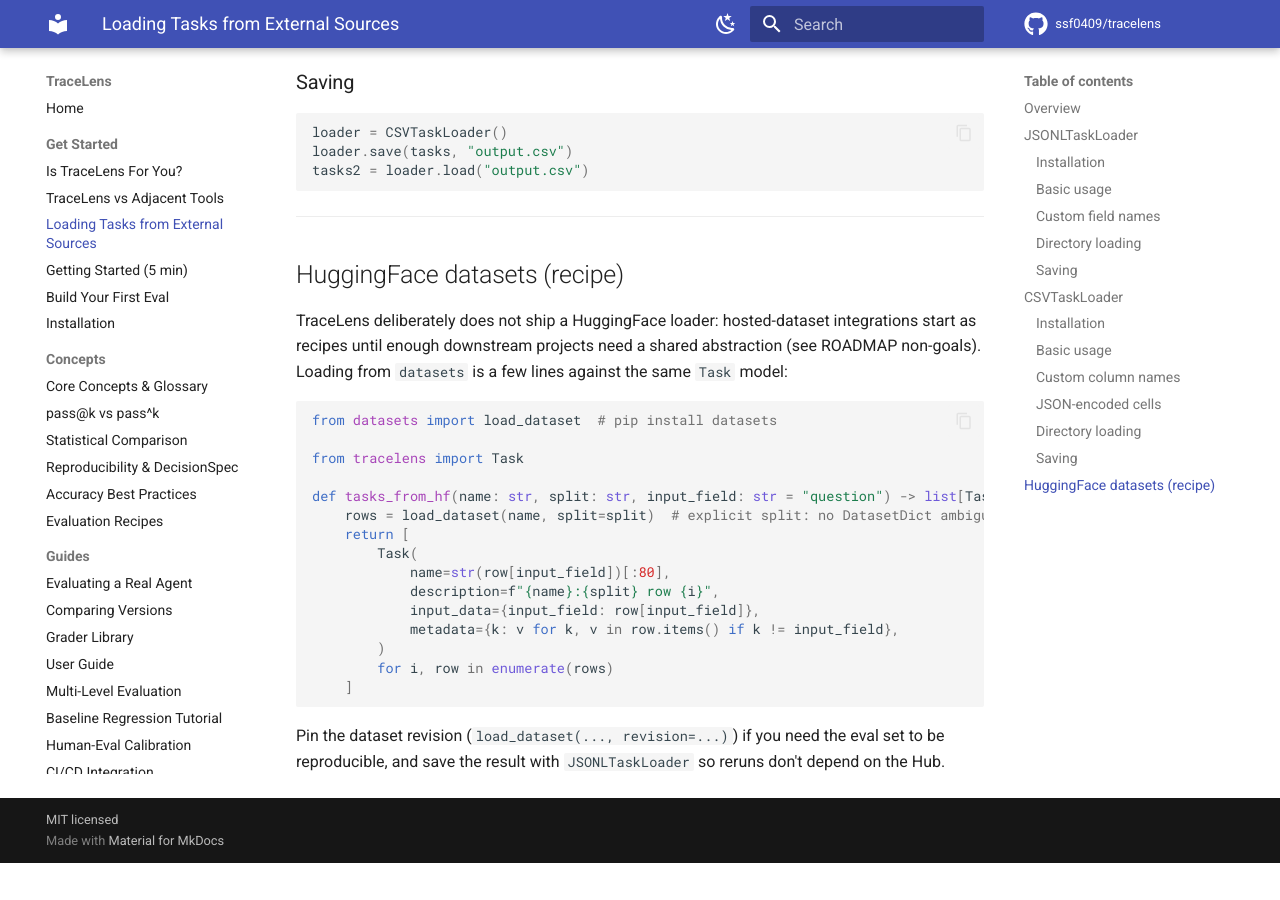
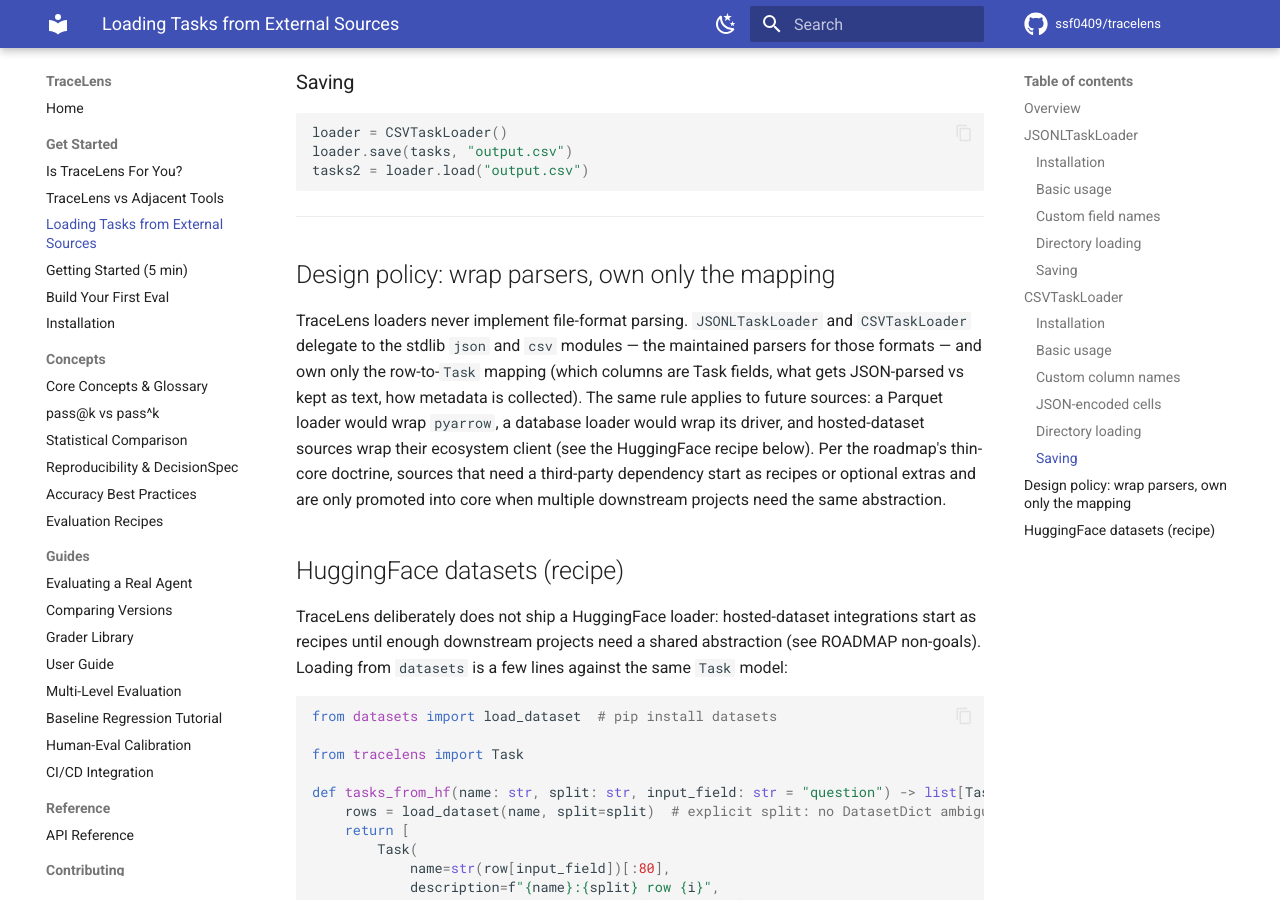
Before and after one commit to ssf0409/tracelens, an MkDocs documentation site: the page built from docs/task-sources.md, in a window 1280 px wide and 900 px high, scrolled down 3155 px. Built offline with MkDocs 1.6.1 and Material for MkDocs 9.7.7, drawn with Linux system fonts in a browser that asks for light colours; comment, search, counter and statistics services are not loaded; before the commit the page ends 4018 px from its top, so only the background shows below that.

Commit message:
docs: clean stale HF references from loaders docstring; codify parser-wrapping policy
The module docstring still advertised HFDatasetLoader and the [datasets]
extra after the loader moved to a recipe. Also documents the design rule
in task-sources.md: loaders delegate parsing to maintained libraries
(stdlib json/csv today, pyarrow/datasets/drivers for future sources) and
own only the row-to-Task mapping; dependency-bearing sources start as
recipes per the thin-core roadmap.

Co-Authored-By: Claude Fable 5 <noreply@anthropic.com>

```diff
--- a/docs/task-sources.md
+++ b/docs/task-sources.md
@@ -154,6 +154,20 @@ tasks2 = loader.load("output.csv")
 
 ---
 
+## Design policy: wrap parsers, own only the mapping
+
+TraceLens loaders never implement file-format parsing. `JSONLTaskLoader` and
+`CSVTaskLoader` delegate to the stdlib `json` and `csv` modules — the
+maintained parsers for those formats — and own only the row-to-`Task`
+mapping (which columns are Task fields, what gets JSON-parsed vs kept as
+text, how metadata is collected). The same rule applies to future sources:
+a Parquet loader would wrap `pyarrow`, a database loader would wrap its
+driver, and hosted-dataset sources wrap their ecosystem client (see the
+HuggingFace recipe below). Per the roadmap's thin-core doctrine, sources
+that need a third-party dependency start as recipes or optional extras and
+are only promoted into core when multiple downstream projects need the same
+abstraction.
+
 ## HuggingFace datasets (recipe)
 
 TraceLens deliberately does not ship a HuggingFace loader: hosted-dataset
```
Also changed, not shown: 1 other file.
